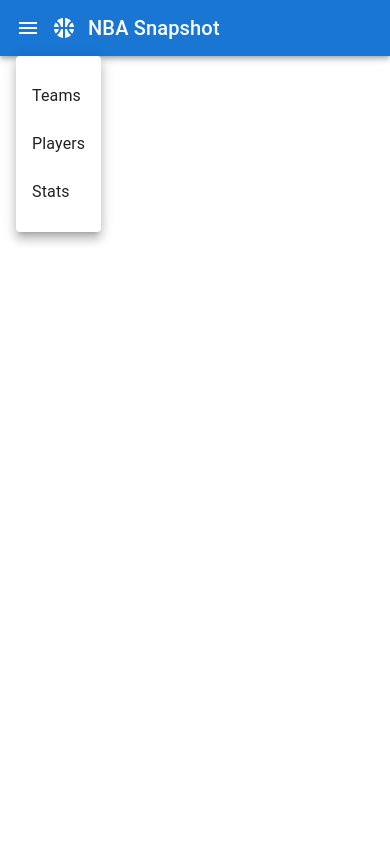
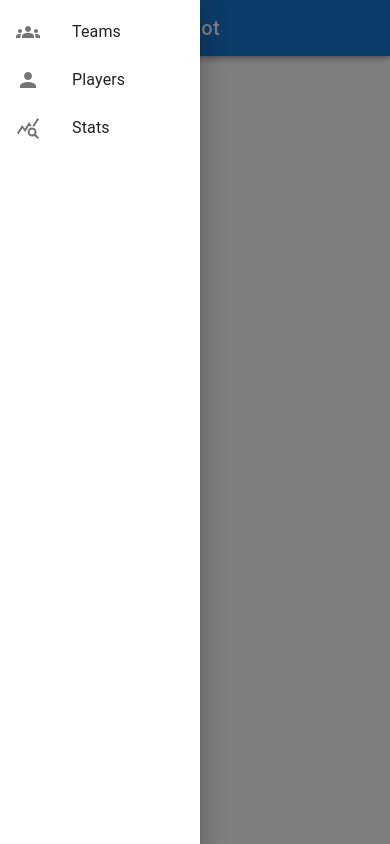
Before and after one commit to bryan-bmf/nba-snapshot, a React (Create React App) app: page / in a window 390 px wide. Both pictures are taken after a click on the button 28 px from the left and 28 px from the top of the page. Built offline with nearby package versions, Linux system fonts and the light colour scheme.

Commit message:
changed menu to drawer

```diff
--- a/src/components/Header.tsx
+++ b/src/components/Header.tsx
@@ -1,49 +1,83 @@
+import GroupsIcon from '@mui/icons-material/Groups';
 import MenuIcon from "@mui/icons-material/Menu";
+import PersonIcon from '@mui/icons-material/Person';
+import QueryStatsIcon from '@mui/icons-material/QueryStats';
 import SportsBasketballIcon from "@mui/icons-material/SportsBasketball";
 import {
-    AppBar,
-    Box,
-    Button,
-    IconButton,
-    Menu,
-    MenuItem,
-    MenuList,
-    Toolbar,
-    Typography,
+	AppBar,
+	Box,
+	Button,
+	Drawer,
+	IconButton,
+	List,
+	ListItem,
+	ListItemButton,
+	ListItemIcon,
+	ListItemText,
+	Toolbar,
+	Typography
 } from "@mui/material";
 import { useState } from "react";
 
 const Header = () => {
-    const [isMenuOpen, setIsMenuOpen] = useState<boolean>(false);
-    const openMenu = () => setIsMenuOpen(!isMenuOpen);
+	const [open, setOpen] = useState<boolean>(false);
+	const toggleDrawer = () => setOpen(!open);
+
+	const links = [{
+		label: 'Teams',
+        href: '/teams',
+		icon: <GroupsIcon />
+	},
+	{
+	    label: 'Players',
+        href: '/players',
+        icon: <PersonIcon />
+    },
+	{
+        label: 'Stats',
+        href: '/stats',
+        icon: <QueryStatsIcon />
+    }];
+
+	const DrawerList = (
+		<Box sx={sx.mobile} width="200px" role="presentation" onClick={toggleDrawer}>
+		  <List>
+			{links.map((link, index) => (
+			  <ListItem key={link.label} disablePadding>
+				<ListItemButton>
+					<ListItemIcon>{link.icon}</ListItemIcon>
+					<ListItemText primary={link.label} />
+				</ListItemButton>
+			  </ListItem>
+			))}
+		  </List>
+		</Box>
+	);
+
 	return (
 		<AppBar position="static">
 			<Toolbar>
-				<IconButton size="large" color="inherit" edge="start" aria-label="logo" sx={sx.logo}>
+				<IconButton size="large" color="inherit" edge="start" aria-label="logo" sx={sx.header}>
 					<SportsBasketballIcon />
 				</IconButton>
 				<Typography variant="h6" component="div" sx={sx.title}>
 					NBA Snapshot
 				</Typography>
-				<Box sx={sx.links}>
+				<Box sx={sx.header}>
 					<Button color="inherit">Teams</Button>
 					<Button color="inherit">Players</Button>
 					<Button color="inherit">Stats</Button>
 				</Box>
                 {/* MOBILE VERSION */}
-				<Box sx={sx.menu}>
-					<IconButton size="large" color="inherit" edge="start" aria-label="menu" onClick={openMenu}>
+				<Box sx={sx.mobile}>
+					<IconButton size="large" color="inherit" edge="start" aria-label="menu" onClick={toggleDrawer}>
 						<MenuIcon />
 					</IconButton>
-                    <Menu open={isMenuOpen} onClose={openMenu} sx={sx.logoMobile}>
-                        <MenuList>
-                            <MenuItem>Teams</MenuItem>
-                            <MenuItem>Players</MenuItem>
-                            <MenuItem>Stats</MenuItem>
-                        </MenuList>
-                    </Menu>
+					<Drawer open={open} onClose={toggleDrawer} sx={sx.mobile}>
+						{DrawerList}
+					</Drawer>
 				</Box>
-                <IconButton size="large" color="inherit" edge="start" aria-label="logo" sx={sx.logoMobile}>
+                <IconButton size="large" color="inherit" edge="start" aria-label="logo" sx={sx.mobile}>
                     <SportsBasketballIcon />
                 </IconButton>
                 <Typography variant="h6" component="div" sx={sx.titleMobile}>
@@ -55,20 +89,14 @@
 };
 
 const sx = {
-	logo: {
+	header: {
 		display: { xs: "none", md: "flex" },
 	},
 	title: {
 		flexGrow: "1",
 		display: { xs: "none", md: "flex" },
 	},
-	links: {
-		display: { xs: "none", md: "flex" },
-	},
-	menu: {
-		display: { xs: "flex", md: "none" },
-	},
-    logoMobile: {
+	mobile: {
 		display: { xs: "flex", md: "none" },
 	},
 	titleMobile: {
```
